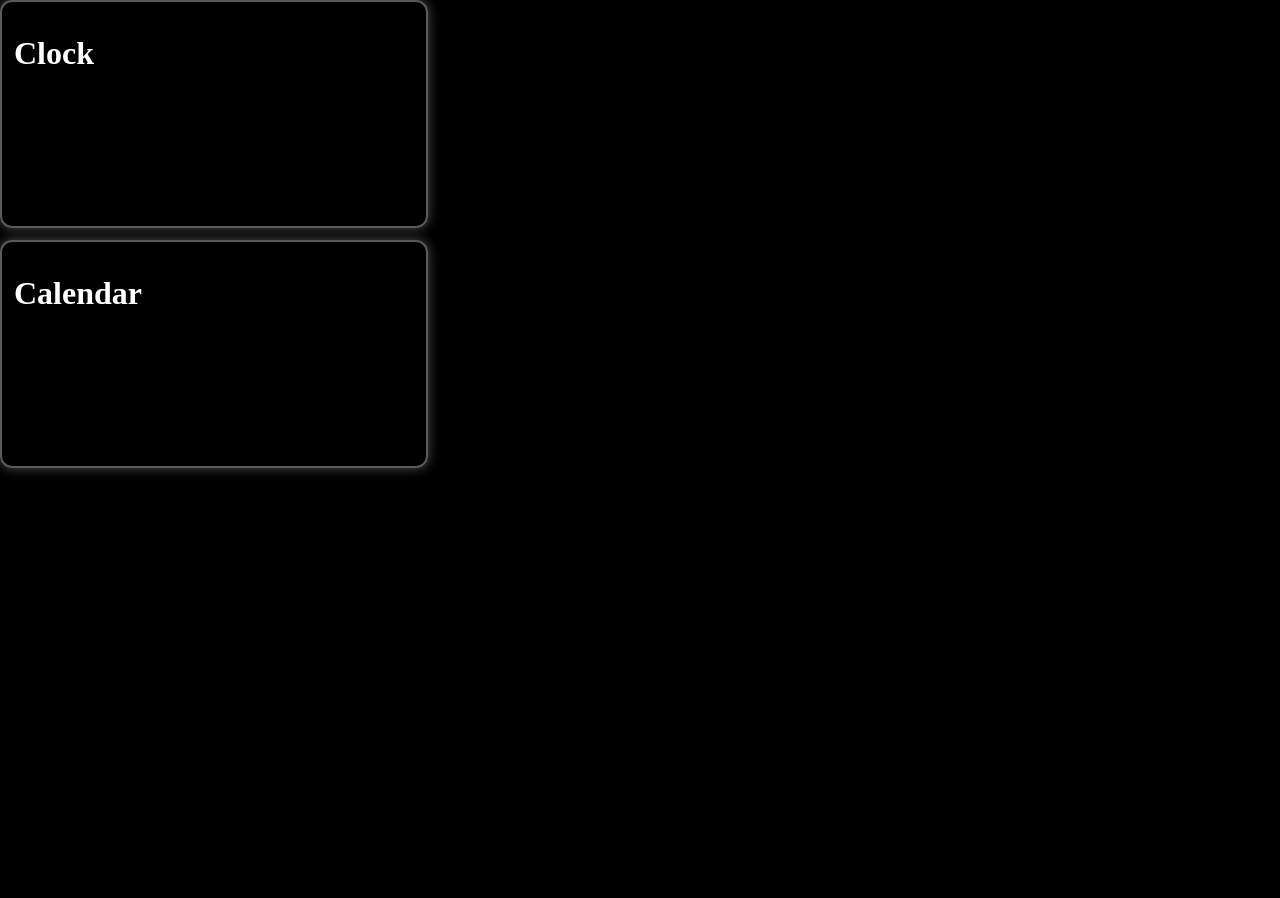
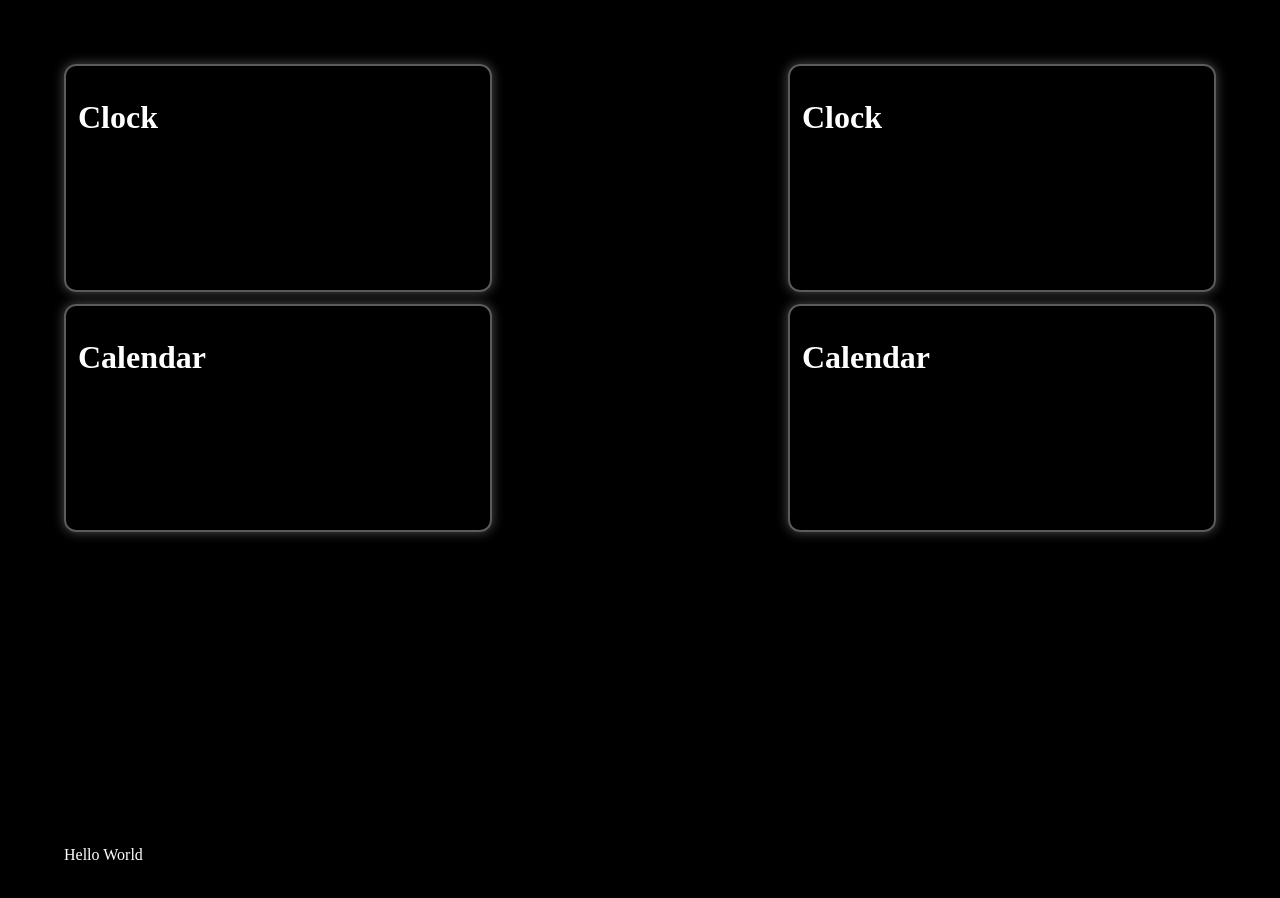
Before and after one commit to actredphos2017/PiMagicMirror, a Vue app: page / in a window 1280 px wide. Shown: the top 898 px of the page. Before the commit the page ends 800 px from the top, so only its background shows below. Built offline with nearby package versions, Linux system fonts and the light colour scheme; no server answers.

Commit message:
分上下布局

```diff
--- a/src/App.vue
+++ b/src/App.vue
@@ -11,9 +11,38 @@ const testStructure: Compose[] = [
 </script>
 
 <template>
-  <dynamic-component :structure="testStructure"/>
+  <div class="main-container">
+    <div class="compose-area-container">
+      <dynamic-component :structure="testStructure"/>
+      <dynamic-component :structure="testStructure"/>
+    </div>
+    <div class="notify-area-container">
+      Hello World
+    </div>
+  </div>
 </template>
 
 <style scoped>
 
+.main-container {
+  width: 100%;
+  height: 100vh;
+  display: flex;
+  padding: 64px 0;
+  flex-direction: column;
+  justify-content: space-between;
+}
+
+.compose-area-container {
+  width: calc(100% - 128px);
+  margin: 0 64px;
+  display: flex;
+  justify-content: space-between;
+}
+
+.notify-area-container {
+  width: calc(100% - 128px);
+  margin: 0 64px;
+}
+
 </style>
```
